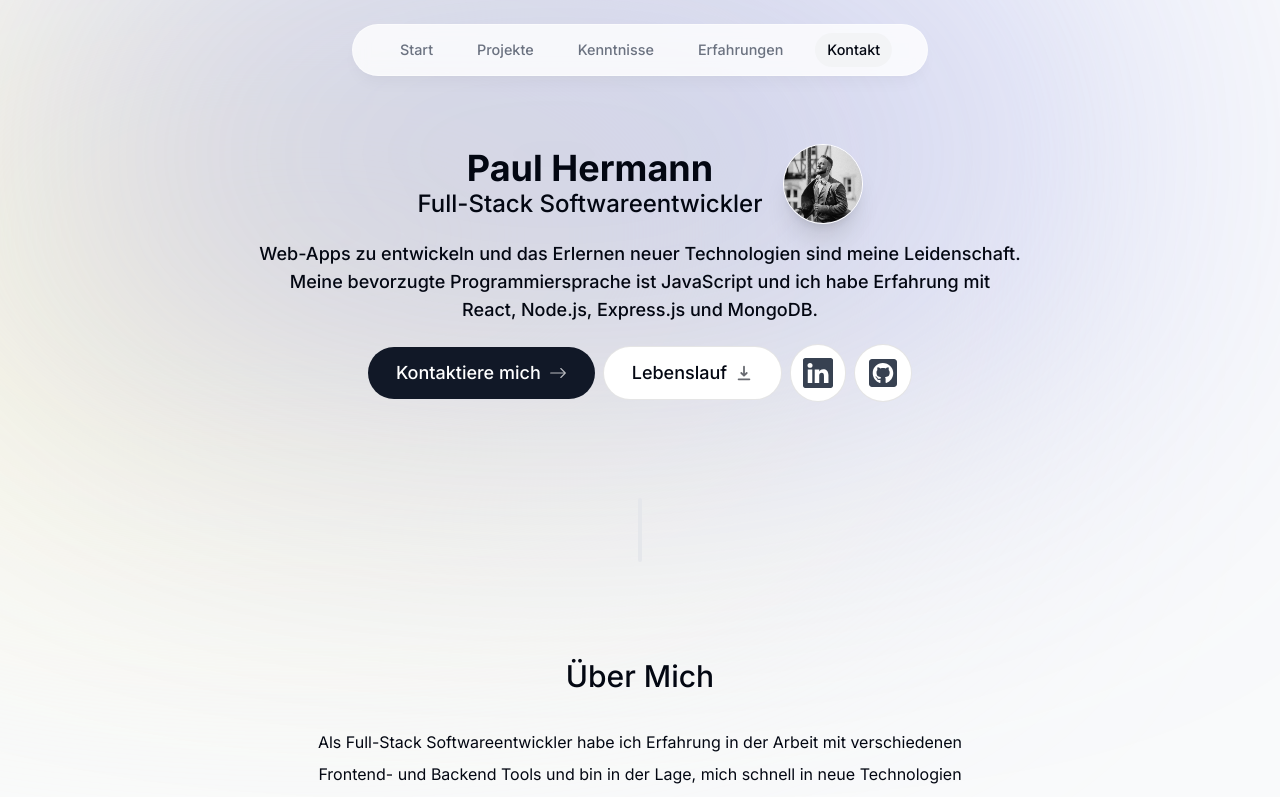
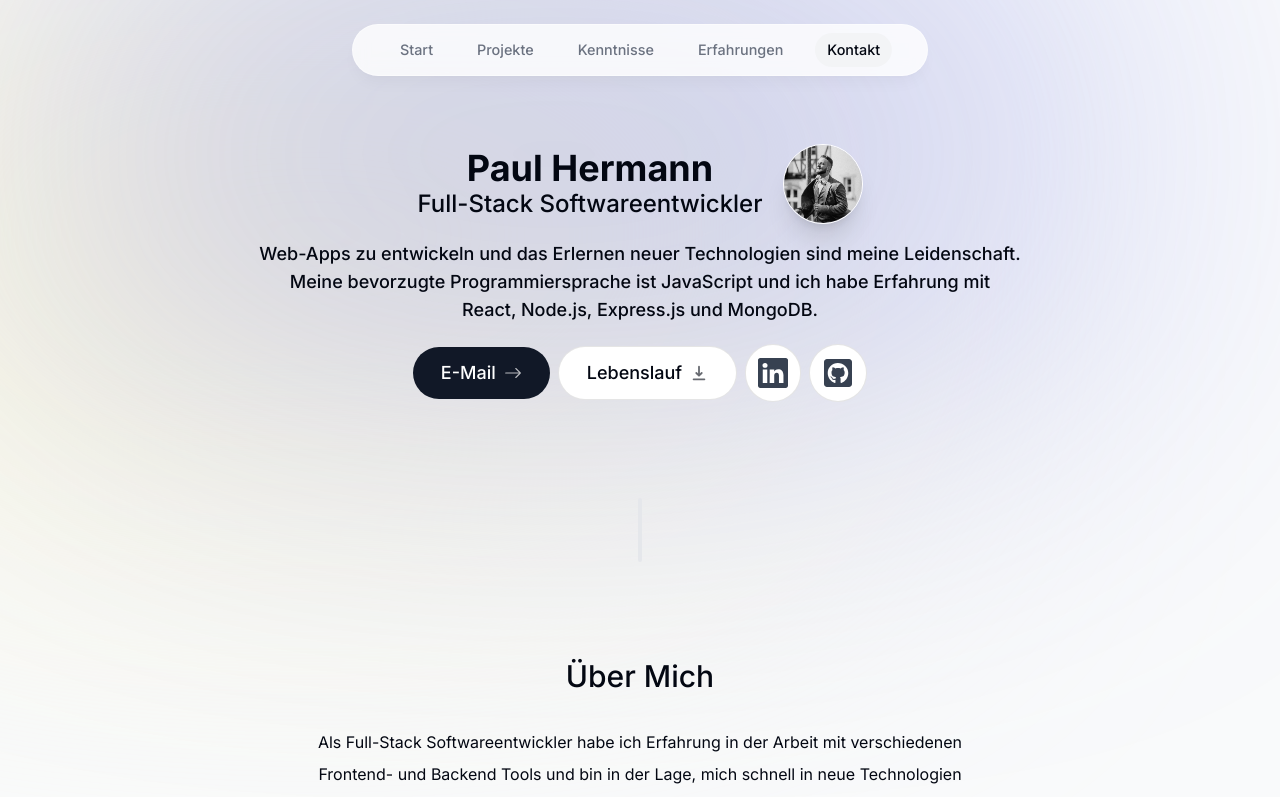
Before and after one commit to Dallair220/personal-website, a Next.js app: page / in a window 1280 px wide. Shown: the top 797 px of the page. Built offline with nearby package versions, Linux system fonts and the light colour scheme.

Commit message:
Remove unnecessary content from footer.tsx and update contact link in intro.tsx

```diff
--- a/components/footer.tsx
+++ b/components/footer.tsx
@@ -8,11 +8,6 @@ export default function Footer() {
 
   return (
     <footer className='pb-10 px-4 text-center text-gray-500'>
-      <p className='text-xs mb-2'>
-        Diese Website wurde erstellt mit React, Next.js, TypeScript, Tailwind CSS, Vercel hosting
-        und 🖤.
-      </p>
-
       <small className='text-xs'>&copy; {new Date().getFullYear()} Paul Hermann. </small>
 
       <button
--- a/components/intro.tsx
+++ b/components/intro.tsx
@@ -73,17 +73,16 @@ export default function Intro() {
           delay: 0.1,
         }}
       >
-        <Link
-          href='#kontakt'
+        <a
+          href='mailto:dev@paulhermann.me'
           className='group bg-gray-900 text-white px-7 py-3 flex items-center gap-2 rounded-full outline-none focus:scale-105 hover:scale-105 hover:bg-gray-950 active:scale-102 transition'
           onClick={() => {
             setActiveSection('Kontakt');
             setTimeOfLastClick(Date.now());
           }}
         >
-          Kontaktiere mich{' '}
-          <BsArrowRight className='opacity-70 group-hover:translate-x-1 transition' />
-        </Link>
+          E-Mail <BsArrowRight className='opacity-70 group-hover:translate-x-1 transition' />
+        </a>
         <a
           href='/Lebenslauf.pdf'
           download
```
